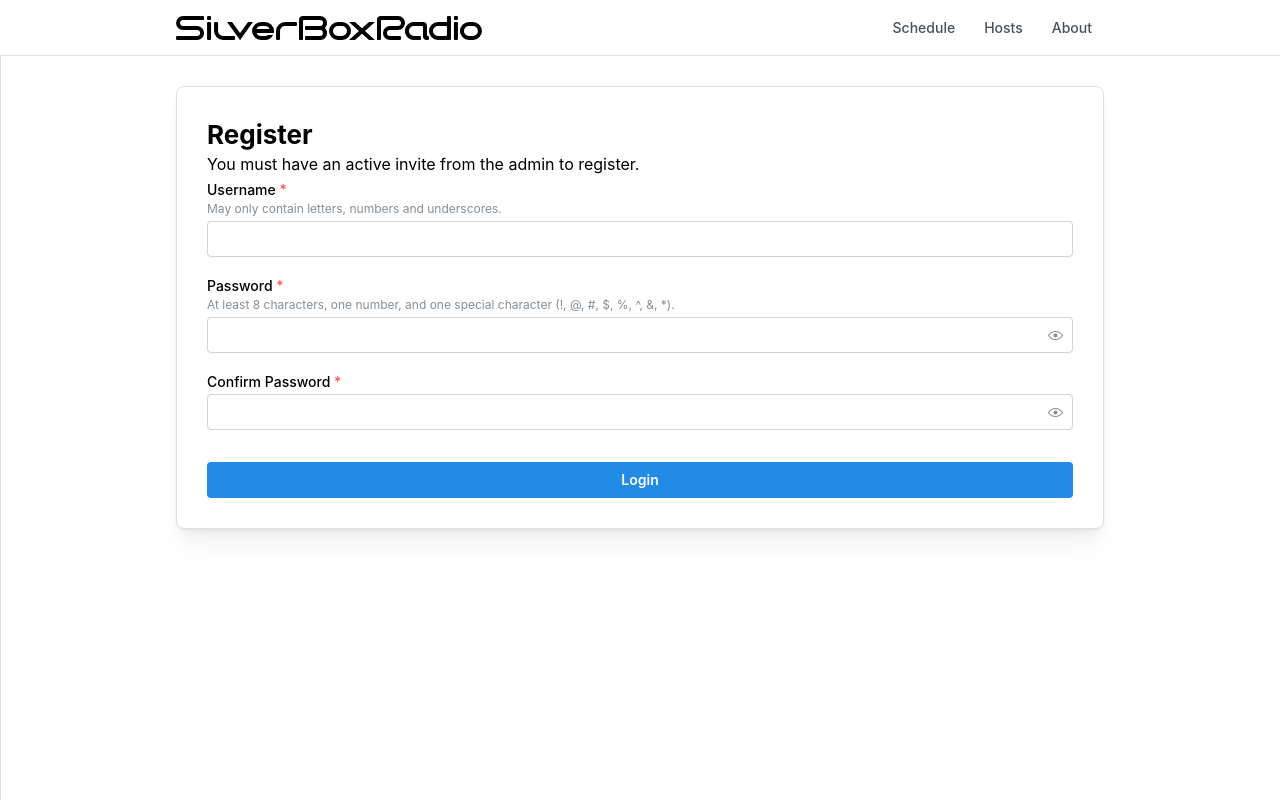
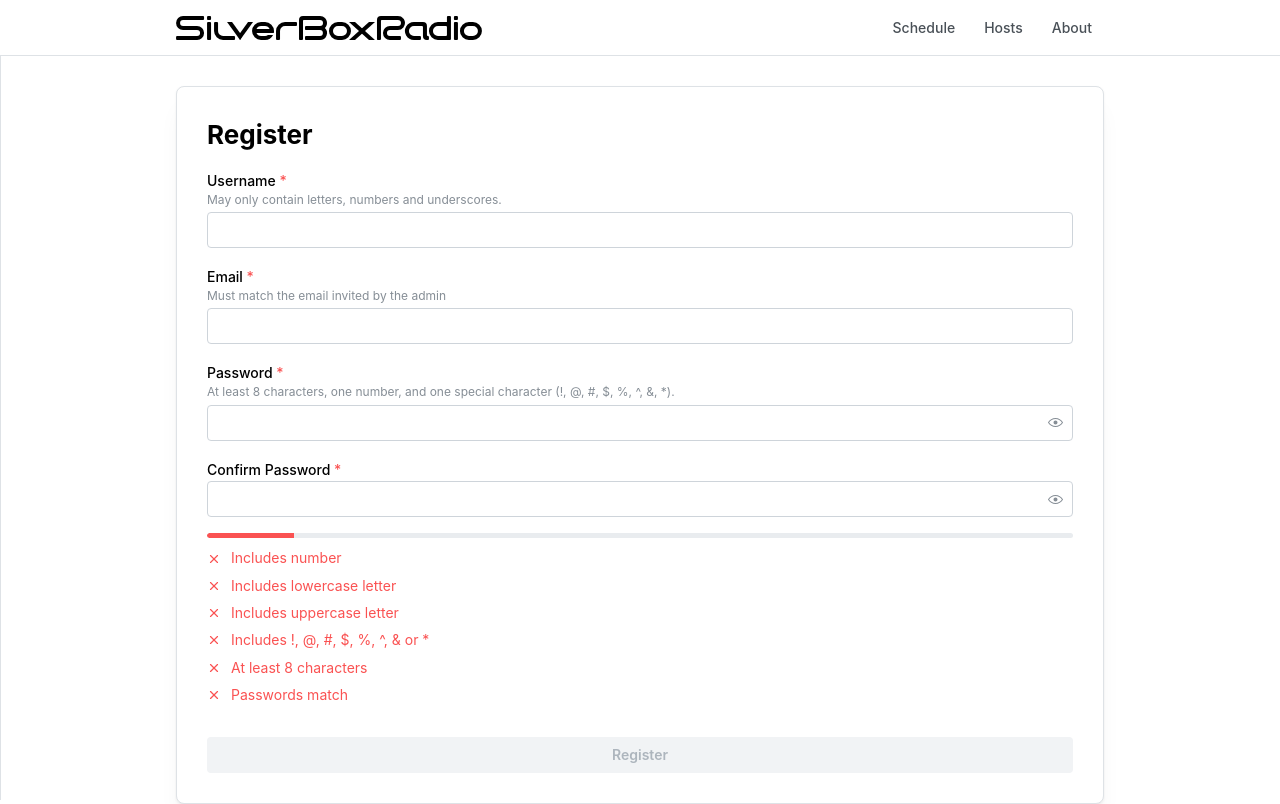
Before and after one commit to henry-oberholtzer/silverboxradio, a React (Vite) app in the folder client/: page /auth/register in a window 1280 px wide. Built offline with nearby package versions, Linux system fonts and the light colour scheme; no server answers.

Commit message:
Registration written

```diff
--- a/client/src/routes/register/Register.tsx
+++ b/client/src/routes/register/Register.tsx
@@ -1,26 +1,127 @@
-import { useState } from "react"
-import { Button, Container, Paper, PasswordInput, TextInput, Title, Text } from "@mantine/core"
+import { useState, useEffect } from "react"
+import { IconX, IconCheck } from "@tabler/icons-react"
+import { Button, Container, Paper, PasswordInput, TextInput, Title, Text, rem, Box, Progress } from "@mantine/core"
 import { useDisclosure } from "@mantine/hooks"
+
+const requirements = [
+  { re: /[0-9]/, label: 'Includes number' },
+  { re: /[a-z]/, label: 'Includes lowercase letter' },
+  { re: /[A-Z]/, label: 'Includes uppercase letter' },
+  { re: /[!@#$%^&*]/, label: 'Includes !, @, #, $, %, ^, & or *' },
+  { re: /.{8,}/, label: 'At least 8 characters'}
+];
+
+const PasswordRequirement = ({ meets, label} : { meets: boolean, label: string}) => {
+  return (
+    <Text
+      c={meets ? 'teal' : 'red'}
+      style={{ display: 'flex', alignItems: 'center'}}
+      mt={7}
+      size="sm"
+    >
+      {meets ? (
+        <IconCheck style={{ width: rem(14), height: rem(14)}} />
+      ) : (
+        <IconX style={{ width: rem(14), height: rem(14) }} />
+      )}{'  '}
+      <Box ml={10}>{label}</Box>
+    </Text>
+  )
+}
+
+const getStrength = (password: string) => {
+  let multiplier = password.length > 8 ? 0 : 1;
+
+  requirements.forEach((req) => {
+    if (!req.re.test(password)) {
+      multiplier += 1;
+    }
+  })
+
+  return Math.max(100 - (100 / (requirements.length + 1)) * multiplier, 10);
+}
 
 const Register = () => {
   const [username, setUsername] = useState<string>("")
+  const [usernameValidation, setUsernameValidation] = useState<boolean | null>(null)
+  const [email, setEmail] = useState<string>("")
   const [password, setPassword] = useState<string>("")
   const [confirmPassword, setConfirmPassword] = useState<string>("")
   const [visible, { toggle }] = useDisclosure(false);
+  const [passwordMatch, setPasswordMatch] = useState<boolean>(false)
+  const [passwordValidation, setPasswordValidation] = useState<boolean>(false)
+  const [formValidation, setFormValidation] = useState<boolean>(false)
+
+  useEffect(() => {
+    if (getStrength(password) === 100) {
+      setPasswordValidation(true)
+    }
+    if (password && confirmPassword) {
+      if (password === confirmPassword) {
+        setPasswordMatch(true)
+      }
+      else
+      {
+        setPasswordMatch(false)
+      }
+    }
+  }, [password, confirmPassword])
+
+  useEffect(() => {
+    if (username) {
+      if (username.match(/\w+/g)) {
+        setUsernameValidation(true)
+      }
+      else
+      {
+        setUsernameValidation(false)
+      }
+    }
+    else
+    {
+      setUsernameValidation(null)
+    }
+  }, [username])
+
+  useEffect(() => {
+    if (usernameValidation && passwordValidation && passwordMatch) {
+      setFormValidation(true)
+    }
+    else
+    {
+      setFormValidation(false)
+    }
+  }, [usernameValidation, passwordValidation, passwordMatch])
+
+  const strength = getStrength(password)
+  const checks = requirements.map((requirement, index) => (
+    <PasswordRequirement key={index} label={requirement.label} meets={requirement.re.test(password)} />
+  ));
+  const color = strength === 100 ? 'teal' : strength > 50 ? 'yellow' : 'red';
 
   return (
     <Container>
       <Paper withBorder shadow="md" p={30} mt={30} radius="md">
         <form>
           <Title order={2}>Register</Title>
-          <Text>You must have an active invite from the admin to register.</Text>
           <TextInput
+            mt="md"
             label="Username"
             value={username}
             maxLength={30}
             description="May only contain letters, numbers and underscores."
+            error={usernameValidation === false}
             required
             onChange={(e) => setUsername(e.target.value)}
+          />
+          <TextInput
+            mt="md"
+            label="Email"
+            value={email}
+            description="Must match the email invited by the admin"
+            maxLength={255}
+            required
+            onChange={(e) => setEmail(e.target.value)}
           />
           <PasswordInput
                 mt="md"
@@ -40,9 +141,14 @@ const Register = () => {
             onChange={(e) => setConfirmPassword(e.target.value)}
             visible={visible}
             onVisibilityChange={toggle}
+            style={{ input: passwordMatch === true ? "outline: 2px solid green;" : "" }}
           />
-          <Button type="submit" fullWidth mt="xl">
-            Login
+          <Progress color={color} value={strength} size={5} mb="xs" mt="md" />
+          {/* <PasswordRequirement label="At least 8 characters" meets={password.length > 7} /> */}
+          {checks}
+          <PasswordRequirement label="Passwords match" meets={passwordMatch} />
+          <Button type="submit" fullWidth mt="xl" disabled={!formValidation}>
+            Register
           </Button>
         </form>
       </Paper>
```
Lines whose indentation alone changed are shown as unchanged.
